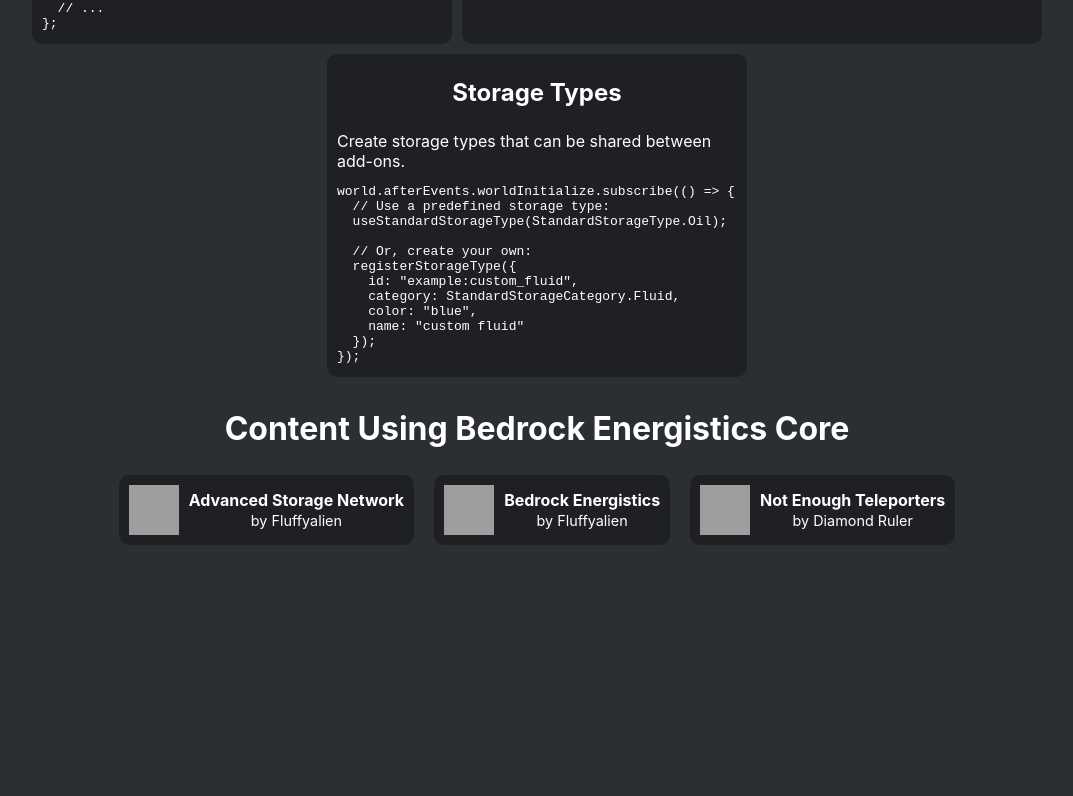
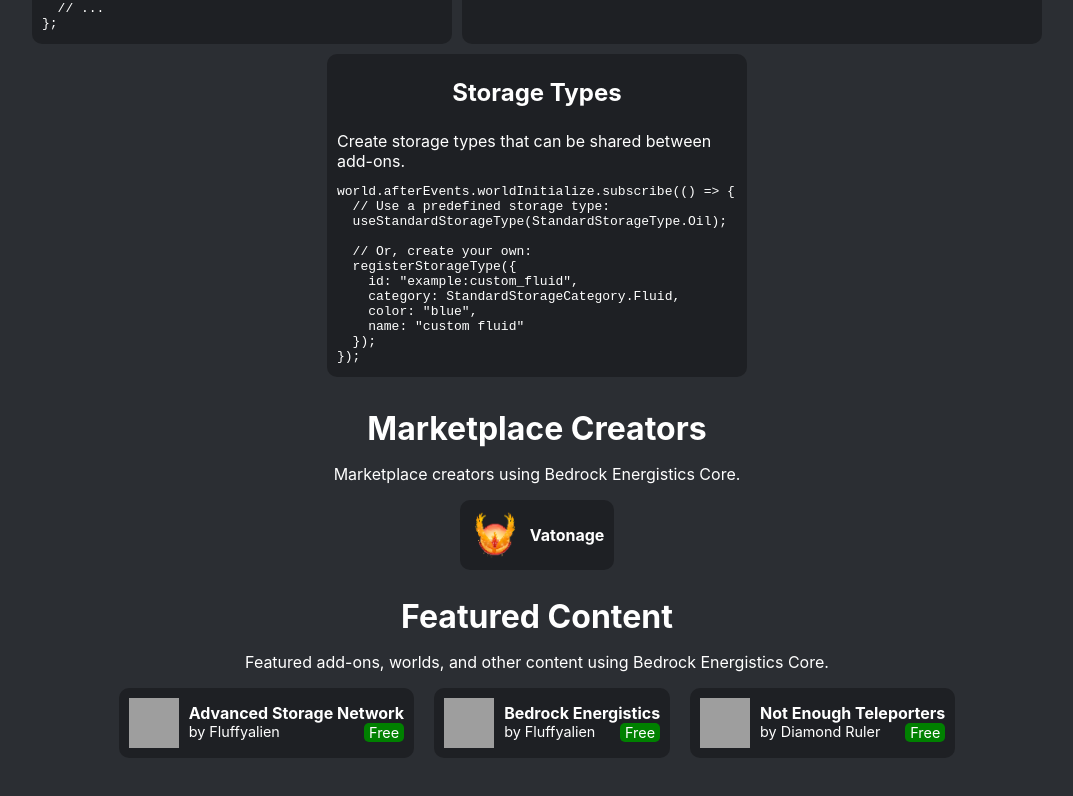
Before and after one commit to FrederoxDev/Bedrock-Energistics-Core, a website: page docs/index.html in a window 1280 px wide. Shown: the part 1062-1858 px from the top of the page, without its empty margins (103-1176 px from the left). Before the commit the page ends 1707 px from the top, so only its background shows below. Drawn offline with nearby package versions, Linux system fonts and the light colour scheme; grey boxes are pictures that could not be loaded.

Commit message:
docs: update website

```diff
--- /dev/null
+++ b/docs/featured.js
@@ -0,0 +1,76 @@
+const shuffle = (arr) => arr.sort(() => Math.random() - 0.5);
+
+const shuffledCreators = shuffle(FEATURED_CREATORS);
+const featuredCreatorsContainer = document.getElementById(
+  "featured-creators-container",
+);
+
+for (const creator of shuffledCreators) {
+  const a = document.createElement("a");
+  a.className = "featured-content";
+  a.href = creator.url;
+  a.target = "_blank";
+
+  const img = document.createElement("img");
+  img.className = "featured-content-img";
+  img.src = creator.img;
+
+  const name = document.createElement("span");
+  name.className = "featured-content-name";
+  name.innerText = creator.name;
+
+  a.appendChild(img);
+  a.appendChild(name);
+
+  featuredCreatorsContainer.appendChild(a);
+}
+
+const featuredContentContainer = document.getElementById(
+  "featured-addons-container",
+);
+const shuffledFeaturedAddons = shuffle(FEATURED_CONTENT);
+
+for (const addon of shuffledFeaturedAddons) {
+  const a = document.createElement("a");
+  a.className = "featured-content";
+  a.href = addon.url;
+  a.target = "_blank";
+
+  const img = document.createElement("img");
+  img.className = "featured-content-img";
+  img.src = addon.img;
+
+  const subcontainer = document.createElement("div");
+
+  const name = document.createElement("span");
+  name.className = "featured-content-name";
+  name.innerText = addon.name;
+
+  const infoContainer = document.createElement("div");
+  infoContainer.className = "featured-content-info-container";
+
+  const author = document.createElement("span");
+  author.className = "featured-content-author";
+  author.innerText = `by ${addon.author}`;
+
+  const tag = document.createElement("span");
+  tag.className = "featured-content-tag";
+  if (addon.free) {
+    tag.innerText = "Free";
+    tag.style.backgroundColor = "green";
+  } else {
+    tag.innerText = "Paid";
+    tag.style.backgroundColor = "goldenrod";
+  }
+
+  infoContainer.appendChild(author);
+  infoContainer.appendChild(tag);
+
+  subcontainer.appendChild(name);
+  subcontainer.appendChild(infoContainer);
+
+  a.appendChild(img);
+  a.appendChild(subcontainer);
+
+  featuredContentContainer.appendChild(a);
+}
--- a/docs/featured_addons.js
+++ /dev/null
@@ -1,52 +0,0 @@
-const FEATURED_ADDONS = [
-  {
-    name: "Advanced Storage Network",
-    author: "Fluffyalien",
-    img: "https://media.forgecdn.net/avatars/thumbnails/1029/217/64/64/638551137696436806.png",
-    url: "https://www.curseforge.com/minecraft-bedrock/addons/advanced-storage-network-2",
-  },
-  {
-    name: "Bedrock Energistics",
-    author: "Fluffyalien",
-    img: "https://media.forgecdn.net/avatars/thumbnails/1029/245/64/64/638551161203413381.png",
-    url: "https://www.curseforge.com/minecraft-bedrock/addons/bedrock-energistics",
-  },
-  {
-    name: "Not Enough Teleporters",
-    author: "Diamond Ruler",
-    img: "https://media.forgecdn.net/avatars/thumbnails/907/720/64/64/638359197856483557.png",
-    url: "https://www.curseforge.com/minecraft-bedrock/addons/not-enough-teleporters",
-  },
-];
-
-const container = document.getElementById("featured-addons-container");
-const shuffledFeaturedAddons = FEATURED_ADDONS.sort(() => Math.random() - 0.5);
-
-for (const addon of shuffledFeaturedAddons) {
-  const a = document.createElement("a");
-  a.className = "featured-addon";
-  a.href = addon.url;
-  a.target = "_blank";
-
-  const img = document.createElement("img");
-  img.className = "featured-addon-img";
-  img.src = addon.img;
-
-  const textContainer = document.createElement("div");
-
-  const name = document.createElement("span");
-  name.className = "featured-addon-name";
-  name.innerText = addon.name;
-
-  const author = document.createElement("span");
-  author.className = "featured-addon-author";
-  author.innerText = `by ${addon.author}`;
-
-  textContainer.appendChild(name);
-  textContainer.appendChild(author);
-
-  a.appendChild(img);
-  a.appendChild(textContainer);
-
-  container.appendChild(a);
-}
--- /dev/null
+++ b/docs/featured_definitions.js
@@ -0,0 +1,31 @@
+const FEATURED_CREATORS = [
+  {
+    name: "Vatonage",
+    img: "/assets/vatonage.png",
+    url: "https://vatonage.com/",
+  },
+];
+
+const FEATURED_CONTENT = [
+  {
+    name: "Advanced Storage Network",
+    free: true,
+    author: "Fluffyalien",
+    img: "https://media.forgecdn.net/avatars/thumbnails/1029/217/64/64/638551137696436806.png",
+    url: "https://www.curseforge.com/minecraft-bedrock/addons/advanced-storage-network-2",
+  },
+  {
+    name: "Bedrock Energistics",
+    free: true,
+    author: "Fluffyalien",
+    img: "https://media.forgecdn.net/avatars/thumbnails/1029/245/64/64/638551161203413381.png",
+    url: "https://www.curseforge.com/minecraft-bedrock/addons/bedrock-energistics",
+  },
+  {
+    name: "Not Enough Teleporters",
+    free: true,
+    author: "Diamond Ruler",
+    img: "https://media.forgecdn.net/avatars/thumbnails/907/720/64/64/638359197856483557.png",
+    url: "https://www.curseforge.com/minecraft-bedrock/addons/not-enough-teleporters",
+  },
+];
--- a/docs/index.html
+++ b/docs/index.html
@@ -161,11 +161,27 @@
         </div>
       </section>
       <section style="text-align: center">
-        <h2>Content Using Bedrock Energistics Core</h2>
-        <div id="featured-addons-container"></div>
+        <h2 style="margin-bottom: 0">Marketplace Creators</h2>
+        <p>Marketplace creators using Bedrock Energistics Core.</p>
+        <div
+          class="featured-content-container"
+          id="featured-creators-container"
+        ></div>
+      </section>
+      <section style="text-align: center">
+        <h2 style="margin-bottom: 0">Featured Content</h2>
+        <p>
+          Featured add-ons, worlds, and other content using Bedrock Energistics
+          Core.
+        </p>
+        <div
+          class="featured-content-container"
+          id="featured-addons-container"
+        ></div>
       </section>
     </main>
     <div style="height: 100px"></div>
-    <script src="./featured_addons.js"></script>
+    <script src="./featured_definitions.js"></script>
+    <script src="./featured.js"></script>
   </body>
 </html>
--- a/docs/style.css
+++ b/docs/style.css
@@ -16,8 +16,9 @@
   min-height: 100%;
   background-color: var(--color-background-primary);
   color: var(--color-text-light);
-  font-family: -apple-system, BlinkMacSystemFont, "Segoe UI", "Noto Sans",
-    Helvetica, Arial, sans-serif, "Apple Color Emoji", "Segoe UI Emoji";
+  font-family:
+    -apple-system, BlinkMacSystemFont, "Segoe UI", "Noto Sans", Helvetica,
+    Arial, sans-serif, "Apple Color Emoji", "Segoe UI Emoji";
 }
 
 .top-nav {
@@ -165,13 +166,13 @@
   border-radius: 5px;
 }
 
-#featured-addons-container {
+.featured-content-container {
   display: flex;
   flex-wrap: wrap;
   justify-content: center;
 }
 
-.featured-addon {
+.featured-content {
   display: flex;
   flex-wrap: wrap;
   align-items: center;
@@ -184,25 +185,33 @@
   transition-duration: 0.4s;
 }
 
-.featured-addon:hover {
+.featured-content:hover {
   background-color: var(--color-theme-dark);
   box-shadow: 0 0 10px var(--color-theme-light);
 }
 
-.featured-addon-img {
+.featured-content-img {
   width: 50px;
   height: 50px;
   margin-right: 10px;
 }
 
-.featured-addon-name {
+.featured-content-name {
   display: block;
   font-weight: bold;
   font-size: 1em;
 }
 
-.featured-addon-author {
+.featured-content-info-container {
+  display: flex;
+  justify-content: space-between;
   font-size: 0.9em;
+}
+
+.featured-content-tag {
+  padding: 1px 5px;
+  border-radius: 5px;
+  margin-left: 5px;
 }
 
 @media (min-width: 390px) {
```
Also changed, not shown: docs/assets/vatonage.png (added).
